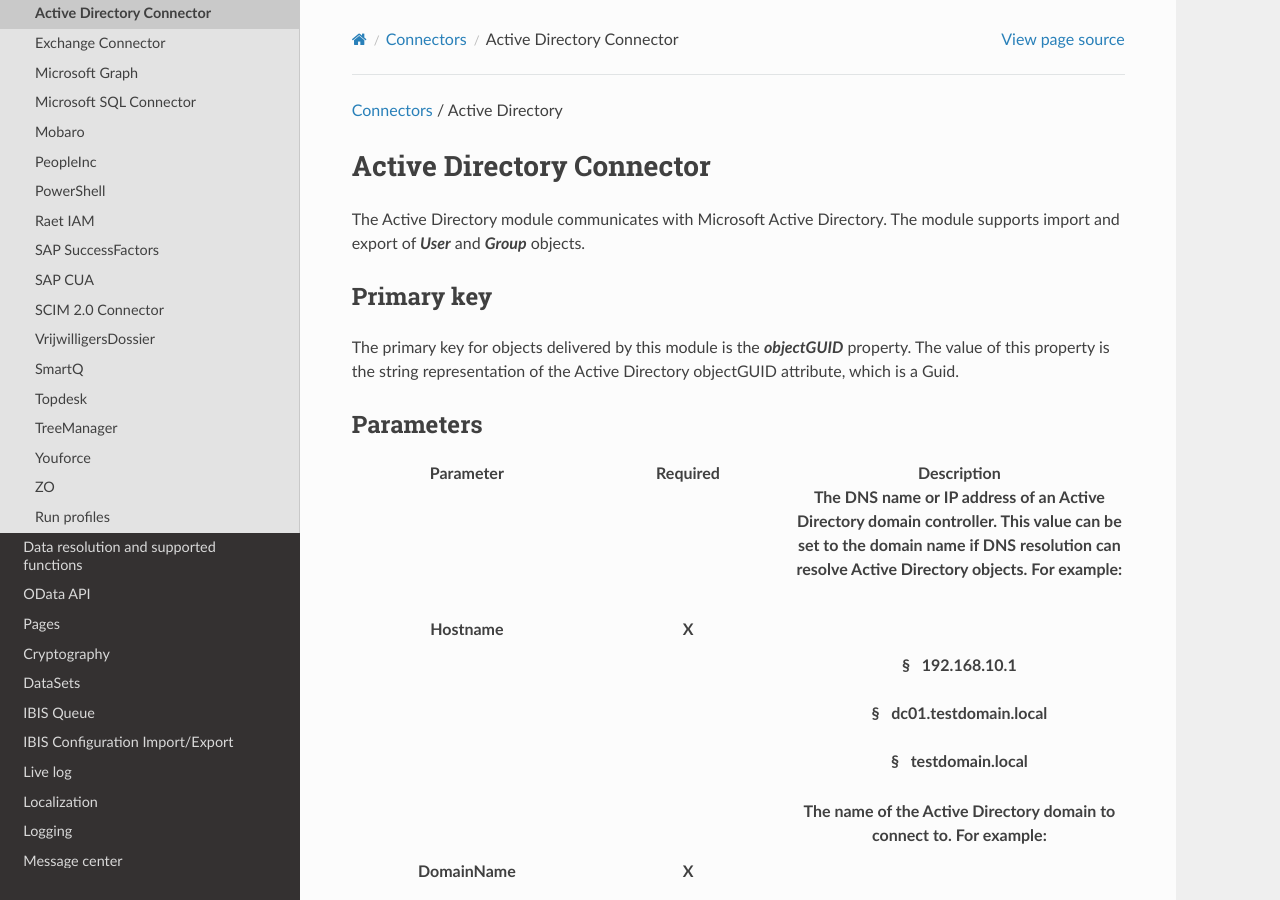
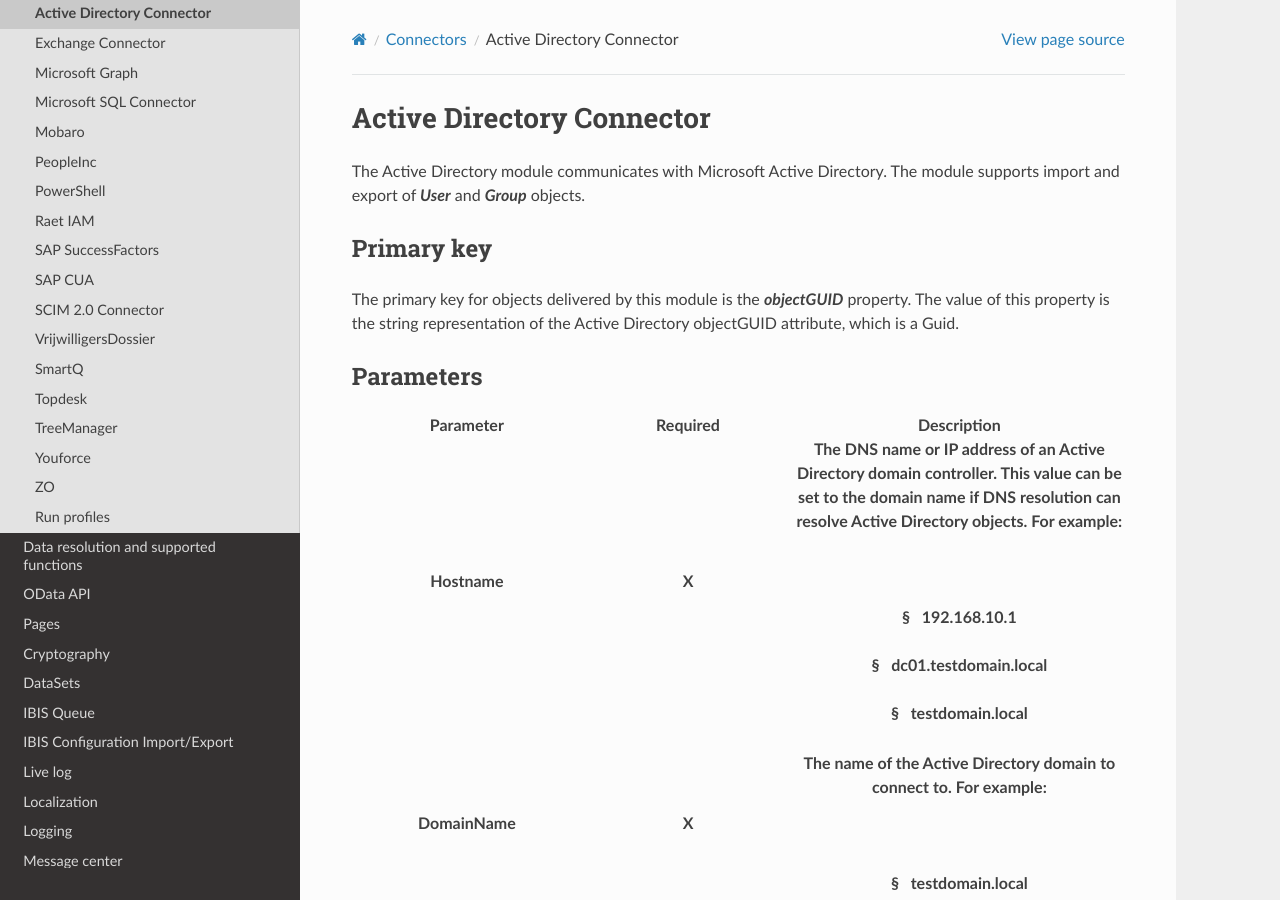
Before and after one commit to Raoulorlando/rtd-tutorial, a Sphinx documentation site: the page built from docs/source/Documentatie/Connector_MicrosoftActiveDirectory.md, in a window 1280 px wide and 900 px high. Built offline with Sphinx 7.4.7 and the Read the Docs theme 2.0.0, drawn with Linux system fonts in a browser that asks for light colours; nearby versions of some CDN libraries; some web fonts are replaced; library files that are not in the unit come from our copies; pages that are not in the unit, such as notebooks, are missing from menus.

Commit message:
Removed unnecessary routing at the top of the Connector_MicrosoftActiveDirectory

```diff
--- a/docs/source/Documentatie/Connector_MicrosoftActiveDirectory.md
+++ b/docs/source/Documentatie/Connector_MicrosoftActiveDirectory.md
@@ -1,6 +1,3 @@
-<a href="javascript:void(0)" class="help-trigger"
-data-helpkey="SysPage_Connector">Connectors</a> / Active Directory
-
 # Active Directory Connector
 
 The Active Directory module communicates with Microsoft Active
```
